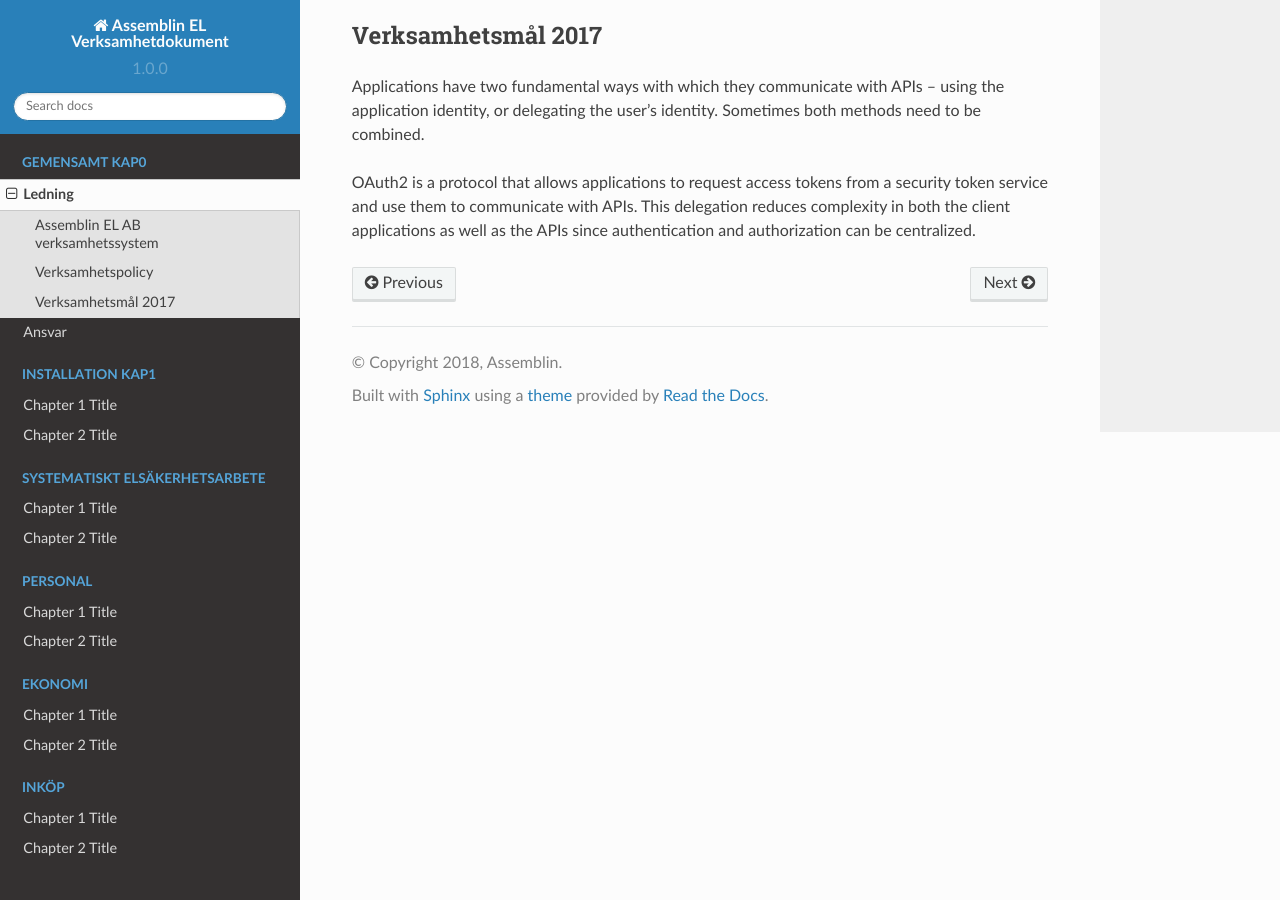
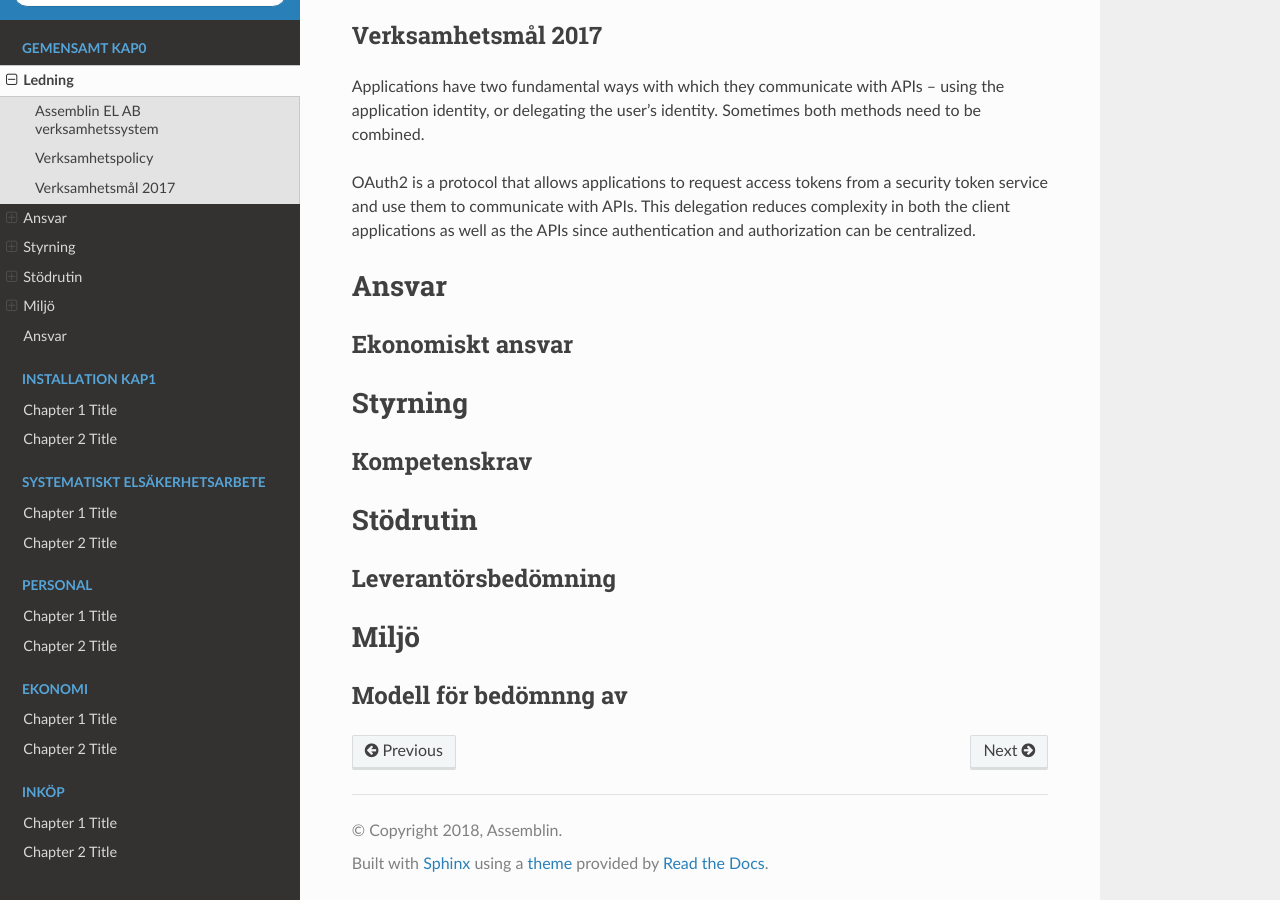
Before and after one commit to TomasAssemblinEL/NEXTDok, a Sphinx documentation site: the page built from docs/ledning/big_picture.rst, in a window 1280 px wide and 900 px high, scrolled down 1393 px. Built offline with Sphinx 7.4.7 and the Read the Docs theme 2.0.0, drawn with Linux system fonts in a browser that asks for light colours; pages that are not in the unit, such as notebooks, are missing from menus.

Commit message:
Update big_picture.rst

```diff
--- a/docs/ledning/big_picture.rst
+++ b/docs/ledning/big_picture.rst
@@ -44,3 +44,28 @@ or delegating the user’s identity. Sometimes both methods need to be combined.
 OAuth2 is a protocol that allows applications to request access tokens from a security token service and use them
 to communicate with APIs. This delegation reduces complexity in both the client applications as well as the APIs since
 authentication and authorization can be centralized.
+
+Ansvar
+===============
+
+Ekonomiskt ansvar
+^^^^^^^^^^^^^^
+
+Styrning
+===============
+
+Kompetenskrav
+^^^^^^^^^^^^^^
+
+Stödrutin
+===============
+
+Leverantörsbedömning
+^^^^^^^^^^^^^^
+
+
+Miljö
+===============
+
+Modell för bedömnng av
+^^^^^^^^^^^^^^
```
